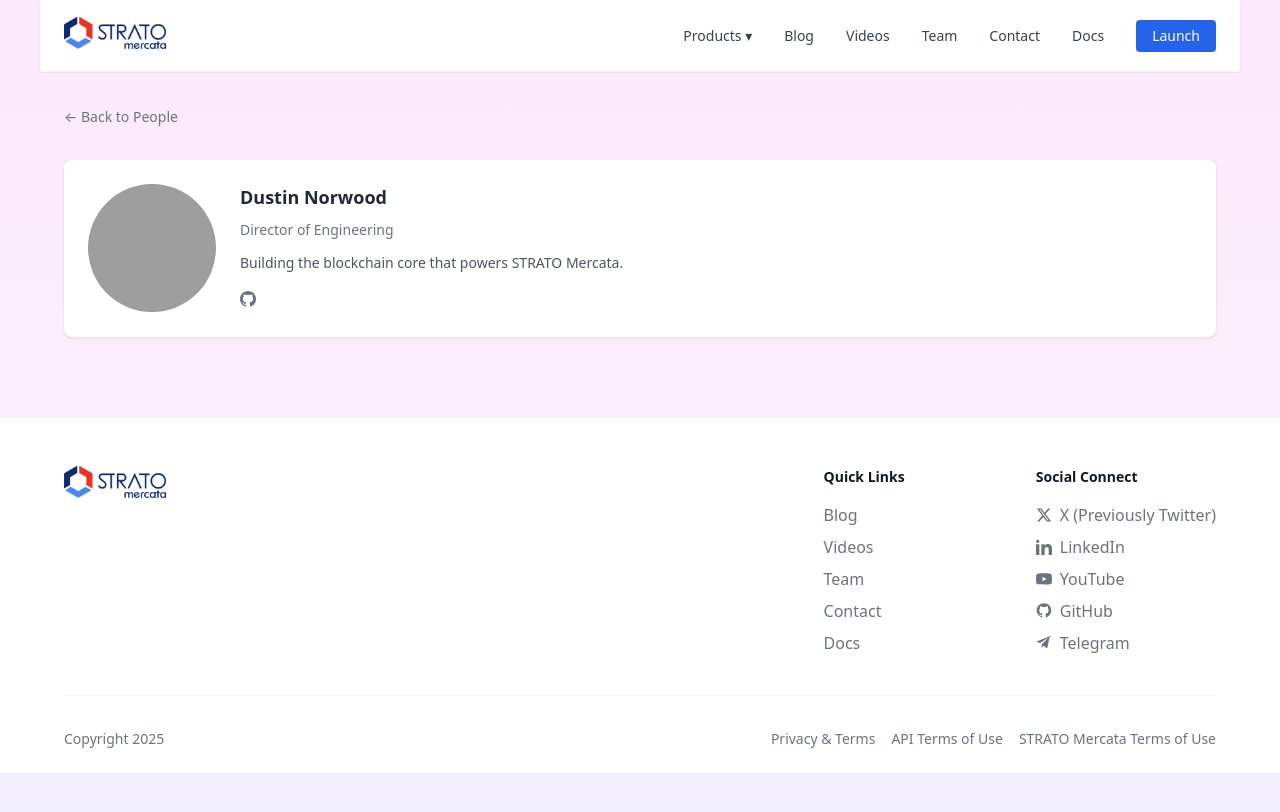
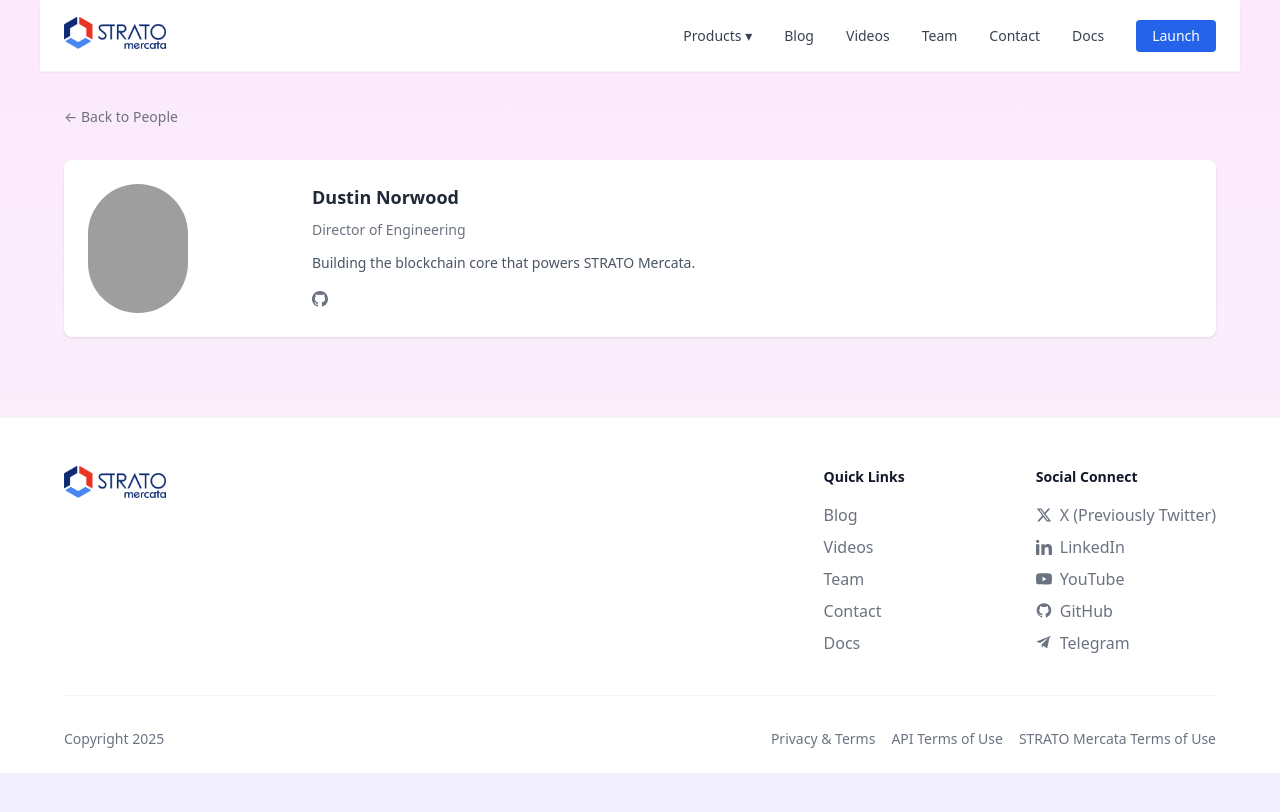
Before and after one commit to stratomercata/stratomercata-website, a Jekyll site: the page built from source/_people/dustin-norwood.md, in a window 1280 px wide. Shown: the top 812 px of the page. Built offline with Jekyll 4.4.1, drawn with Linux system fonts in a browser that asks for light colours; comment, search, counter and statistics services are not loaded; grey boxes are pictures that could not be loaded.

Commit message:
Person detail page photo - make consistent with blog/video

```diff
--- a/source/assets/css/common.css
+++ b/source/assets/css/common.css
@@ -1087,6 +1087,15 @@
   display: block;
 }
 
+/* Person detail page photo - make consistent with blog/video */
+.person-card-size .person-photo img {
+  max-width: 50%;
+  height: auto;
+  border-radius: 9999px;
+  object-fit: cover;
+  width: auto;
+}
+
 @media (min-width: 768px) {
   article .blog-content img,
   .video-content img {
```
